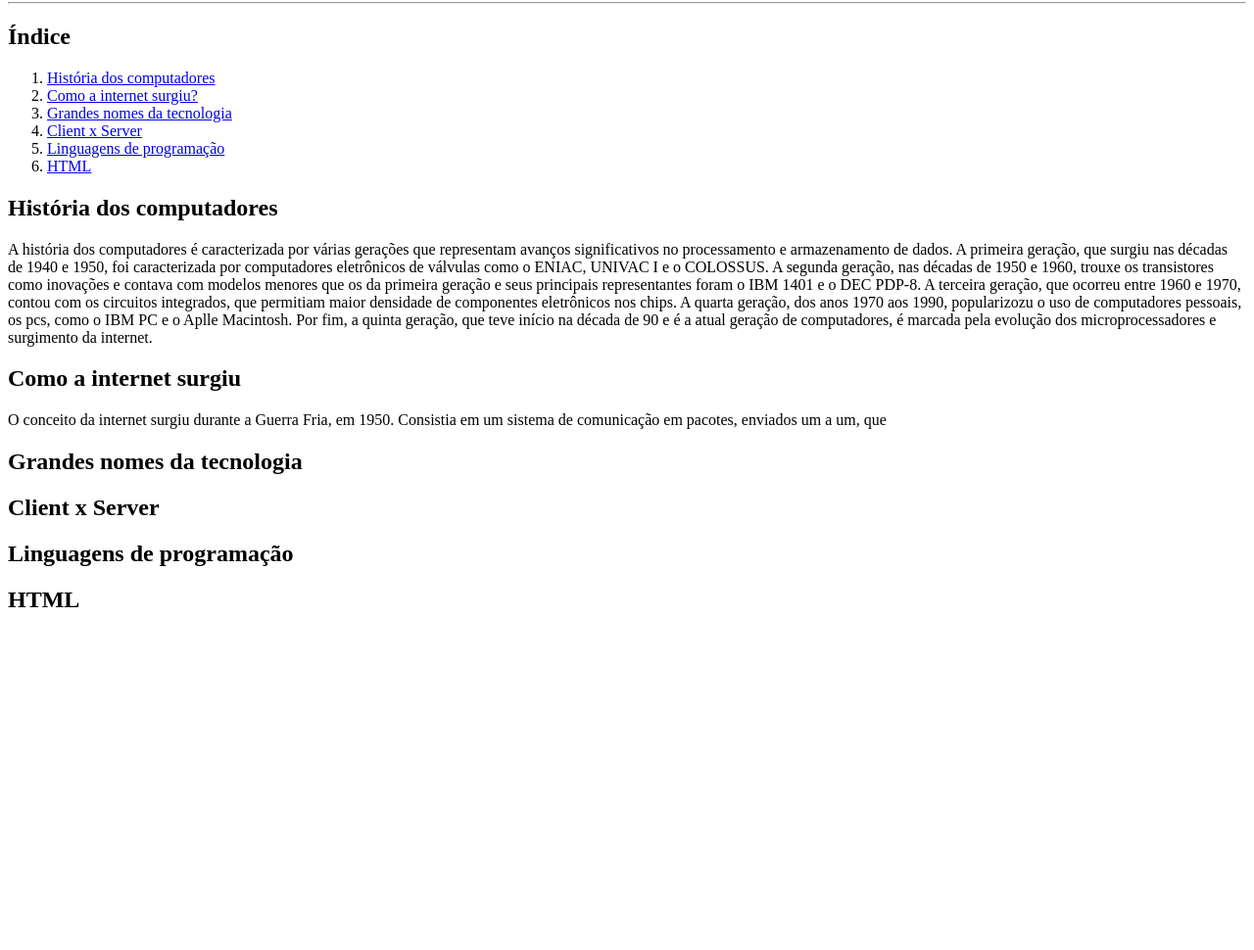
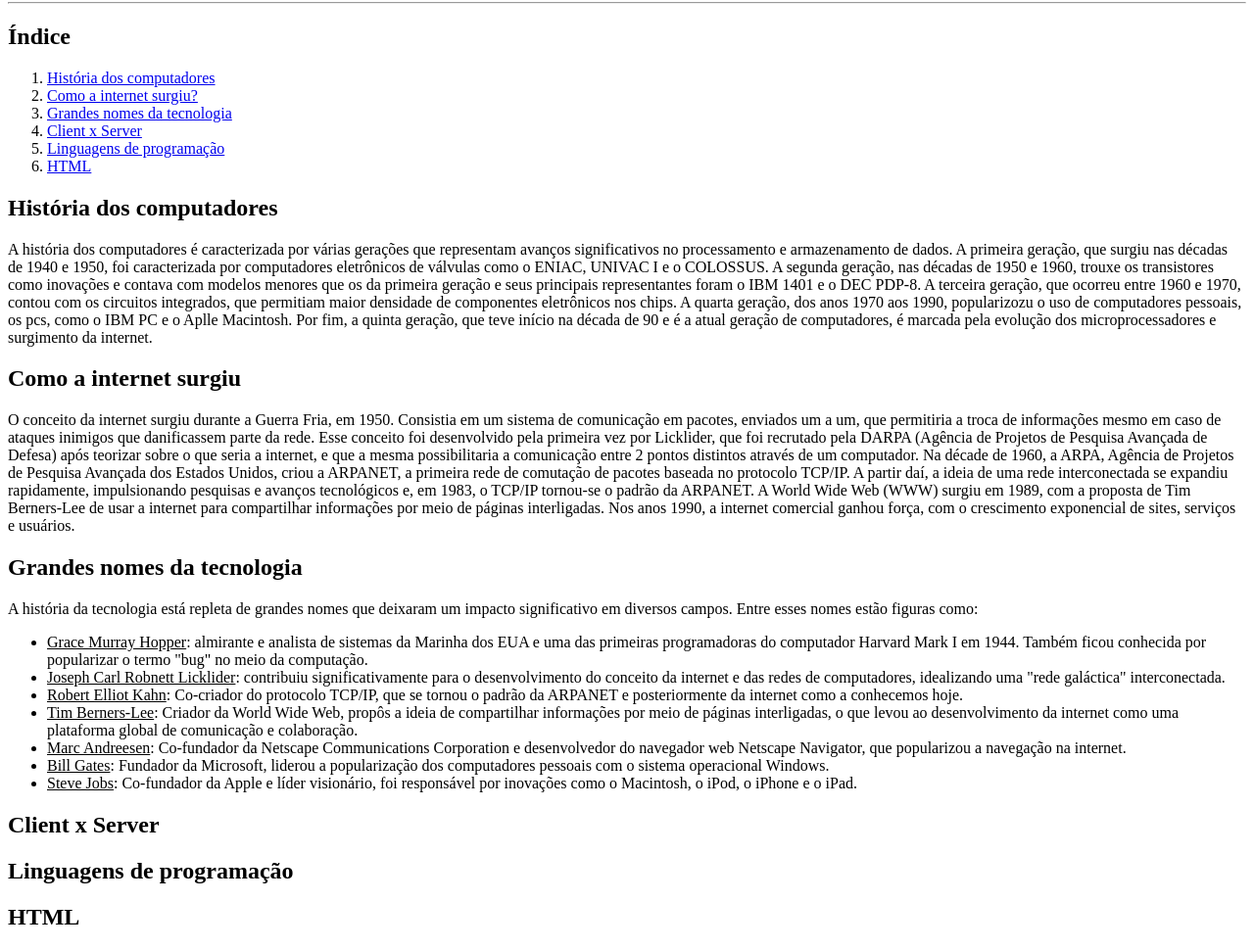
Before and after one commit to saragso/primeiro-html, a plain HTML site: page index.html in a window 1280 px wide. Shown: the part 78-1048 px from the top of the page at 98% size. Before the commit the page ends 800 px from the top, so only its background shows below. Drawn offline with Linux system fonts and the light colour scheme.

Commit message:
adiciona uma lista não ordenada com os grandes nomes da tecnologia

```diff
--- a/index.html
+++ b/index.html
@@ -23,9 +23,23 @@
     <p>A história dos computadores é caracterizada por várias gerações que representam avanços significativos no processamento e armazenamento de dados. A primeira geração, que surgiu nas décadas de 1940 e 1950, foi caracterizada por computadores eletrônicos de válvulas como o ENIAC, UNIVAC I e o COLOSSUS. A segunda geração, nas décadas de 1950 e 1960, trouxe os transistores como inovações e contava com modelos menores que os da primeira geração e seus principais representantes foram o IBM 1401 e o DEC PDP-8. A terceira geração, que ocorreu entre 1960 e 1970, contou com os circuitos integrados, que permitiam maior densidade de componentes eletrônicos nos chips. A quarta geração, dos anos 1970 aos 1990, popularizozu o uso de computadores pessoais, os pcs, como o IBM PC e o Aplle Macintosh. Por fim, a quinta geração, que teve início na década de 90 e é a atual geração de computadores, é marcada pela evolução dos microprocessadores e surgimento da internet.</p>
 
     <h2 id="surgimento">Como a internet surgiu</h2>
-    <p>O conceito da internet surgiu durante a Guerra Fria, em 1950. Consistia em um sistema de comunicação em pacotes, enviados um a um, que </p>
+    <p>O conceito da internet surgiu durante a Guerra Fria, em 1950. Consistia em um sistema de comunicação em pacotes, enviados um a um, que permitiria a troca de informações mesmo em caso de ataques inimigos que danificassem parte da rede. Esse conceito foi desenvolvido pela primeira vez por Licklider, que foi recrutado pela DARPA (Agência de Projetos de Pesquisa Avançada de Defesa) após teorizar sobre o que seria a internet, e que a mesma possibilitaria a comunicação entre 2 pontos distintos através de um computador. Na décade de 1960, a ARPA, Agência de Projetos de Pesquisa Avançada dos Estados Unidos, criou a ARPANET, a primeira rede de comutação de pacotes baseada no protocolo TCP/IP. A partir daí, a ideia de uma rede interconectada se expandiu rapidamente, impulsionando pesquisas e avanços tecnológicos e, em 1983, o TCP/IP tornou-se o padrão da ARPANET. A World Wide Web (WWW) surgiu em 1989, com a proposta de Tim Berners-Lee de usar a internet para compartilhar informações por meio de páginas interligadas. Nos anos 1990, a internet comercial ganhou força, com o crescimento exponencial de sites, serviços e usuários.</p>
+
     <h2 id="nomes">Grandes nomes da tecnologia</h2>
+    <p>A história da tecnologia está repleta de grandes nomes que deixaram um impacto significativo em diversos campos. Entre esses nomes estão figuras como:</p>
+    <ul>
+        <li><u>Grace Murray Hopper</u>: almirante e analista de sistemas da Marinha dos EUA e uma das primeiras programadoras do computador Harvard Mark I em 1944. Também ficou conhecida por popularizar o termo "bug" no meio da computação.</li>
+        <li><u>Joseph Carl Robnett Licklider</u>: contribuiu significativamente para o desenvolvimento do conceito da internet e das redes de computadores, idealizando uma "rede galáctica" interconectada.</li>
+        <li><u>Robert Elliot Kahn</u>: Co-criador do protocolo TCP/IP, que se tornou o padrão da ARPANET e posteriormente da internet como a conhecemos hoje.</li>
+        <li><u>Tim Berners-Lee</u>: Criador da World Wide Web, propôs a ideia de compartilhar informações por meio de páginas interligadas, o que levou ao desenvolvimento da internet como uma plataforma global de comunicação e colaboração.</li>
+        <li><u>Marc Andreesen</u>: Co-fundador da Netscape Communications Corporation e desenvolvedor do navegador web Netscape Navigator, que popularizou a navegação na internet.</li>
+        <li><u>Bill Gates</u>: Fundador da Microsoft, liderou a popularização dos computadores pessoais com o sistema operacional Windows.</li>
+        <li><u>Steve Jobs</u>: Co-fundador da Apple e líder visionário, foi responsável por inovações como o Macintosh, o iPod, o iPhone e o iPad.</li>
+    </ul>
+
     <h2 id="clientserver">Client x Server</h2>
+    <p></p>
+
     <h2 id="ling">Linguagens de programação</h2>
     <h2 id="html">HTML</h2>
 
```
